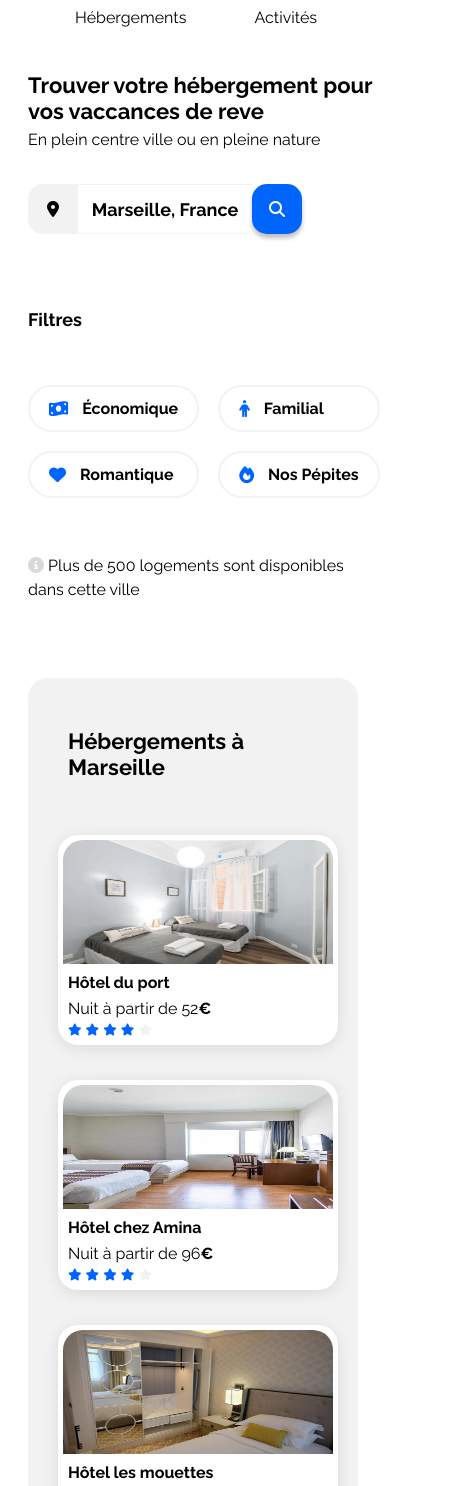
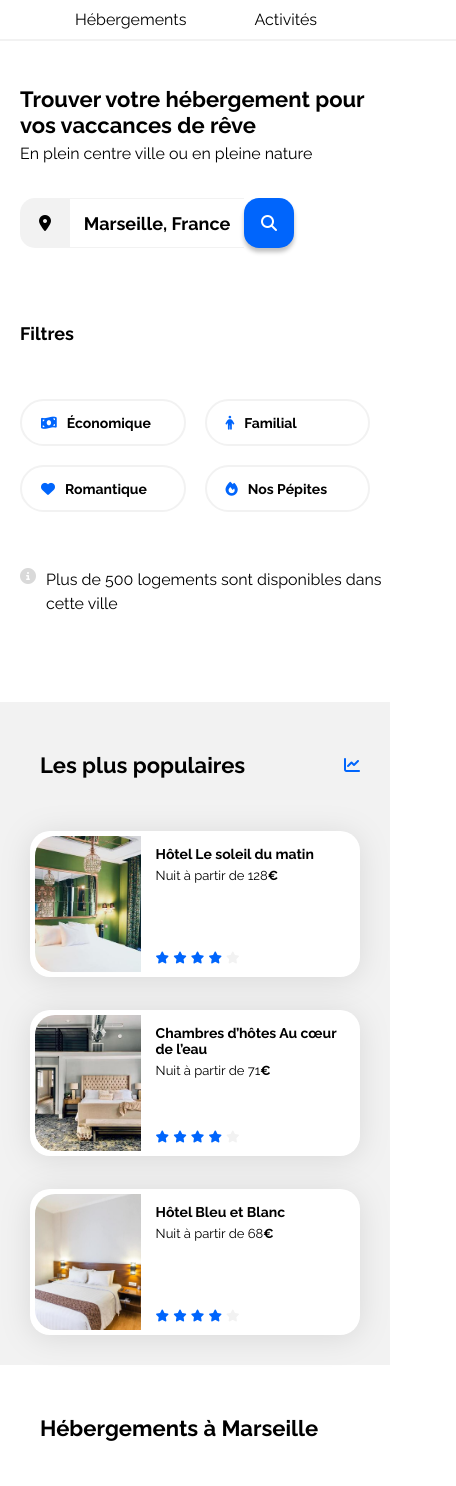
Before and after one commit to ThiernoBAH224/integration-booki-2, a plain HTML site: page index.html in a window 390 px wide. Shown: the part 73-1559 px from the top of the page, 456 px wide, since content can reach past the window. Drawn offline with Linux system fonts and the light colour scheme.

Commit message:
modif-responsive

```diff
--- a/css/style.css
+++ b/css/style.css
@@ -29,6 +29,7 @@ nav img {
     height: 19px;
     padding-left: 50px;
 }
+
 nav a:hover {
     color: var(--main-color);
 }
@@ -134,7 +135,7 @@ h3 {
     flex-flow: row nowrap;
     align-items: center;
     padding: 4px 19px;
-    gap: 14px;
+    gap: 10px;
     height: 35px;
     border-radius: 25px;
     border: 2px solid #f2f2f2;
@@ -146,6 +147,11 @@ h3 {
 }
 .fa-circle-info {
     color: #d9d9d9;
+}
+
+.para-info {
+    display: flex;
+    gap: 10px;
 }
 
 .hebergement-card {
@@ -234,7 +240,8 @@ a {
     padding-top: 20px;
 }
 
-.hebergements-and-populaires section {
+.populaires,
+.hebergements {
     background-color: var(--main-bg-color);
     border-radius: 20px;
     padding: 30px;
@@ -372,7 +379,7 @@ ul {
         padding-left: 20px;
     }
 
-    .menuhover {
+    .nav a:hover {
         color: var(--main-color);
     }
 
@@ -443,27 +450,54 @@ ul {
 
 /* Small devices (phones, less than 768px) */
 @media (max-width: 767.98px) {
+    body {
+        margin: initial;
+        padding: initial;
+    }
     h1 {
         font-size: 22px;
+    }
+
+    h3 {
+        font-size: 14px;
+    }
+
+    .menu :hover {
+        color: #0065fc;
+        border-color: #0065fc;
     }
 
     .titre-principal {
         padding-left: 20px;
     }
 
-    .mon-titre {
-        white-space: nowrap;
+    .icone-maps {
+        width: 50px;
+        width: 50%;
     }
+
     .category {
         display: grid;
         grid-template-columns: 1fr 1fr;
         gap: 19px;
         padding: 20px;
     }
+    .title-category {
+        font-size: 14px;
+    }
     .menu {
         display: flex;
         justify-content: center;
         padding-left: 67px;
+        padding-top: 10px;
+        width: 100%;
+        border-bottom: 2px solid #f2f2f2;
+    }
+
+    .menu a {
+        padding-bottom: 10px;
+        justify-content: center;
+        position: relative;
     }
     .populaires-cards,
     .hebergement-card {
@@ -508,42 +542,47 @@ ul {
     }
 
     .para-info {
-        padding: 20px;
+        padding-left: 20px;
     }
 
     .main-container {
-        padding: 20px;
+        padding: 0px;
     }
 
-    .hebergements-and-populaires {
+    /* .hebergements-and-populaires {
         display: block;
+    } */
+
+    .section-title {
+        white-space: nowrap;
     }
 
     .hebergements {
         display: grid;
         grid-template-columns: 1fr;
-        width: 330px;
+        width: 100%;
         order: 2;
+        background-color: white;
     }
     .populaires {
         display: grid;
         grid-template-columns: 1fr;
-        width: 330px;
+        width: 100%;
+        border-radius: 0px;
     }
 
     .card {
         border: none;
     }
+
+    .enjoy-marseille {
+        padding-left: 30px;
+    }
     .Activites {
         display: grid;
         grid-template-columns: 1fr;
         gap: 0px;
-        width: 330px;
-        padding-bottom: 30px;
-    }
-
-    .title-category {
-        white-space: nowrap;
+        width: 100%;
     }
 
     nav {
@@ -559,12 +598,6 @@ ul {
     footer {
         display: flex;
         flex-direction: column;
-        width: 380px;
-        padding: 0px;
-    }
-
-    ul,
-    .titre-footer {
-        padding-left: 10px;
+        width: 100%;
     }
 }
--- a/index.html
+++ b/index.html
@@ -33,7 +33,7 @@
             </nav>
         </header>
         <div class="titre-principal">
-                <h1>Trouver votre hébergement pour vos vaccances de reve<br />
+                <h1>Trouver votre hébergement pour vos vaccances de rêve<br />
                 <span class="mon-titre">En plein centre ville ou en pleine nature</span>
                 </h1
                 >
@@ -75,7 +75,8 @@
                 </div>
             </a>
         </div>
-        <p class="para-info"><i class="fa-solid fa-circle-info"></i>
+        <p class="para-info">
+        <i class="fa-solid fa-circle-info"></i>
         Plus de 500 logements sont disponibles dans cette ville</p>
 
         <div class="main-container">
@@ -505,12 +506,14 @@
                         </a>
                     </div>
                         <div class="card-activites">
+                            <a href="">
                                 <article class="card-activite">
                                     <img class="image-activite" src="./images/activites/paul-hermann.jpg" alt="Activités à marseille">
                                     <div class="titre-activite">
                                         <a href="#"><h3  class="title-activite">Fort de Pomègues</h3></a>
                                     </div>
                                 </article>
+                            </a>
 
                         </div>
                     <div class="card-activites">
```
Lines whose indentation alone changed are shown as unchanged.
